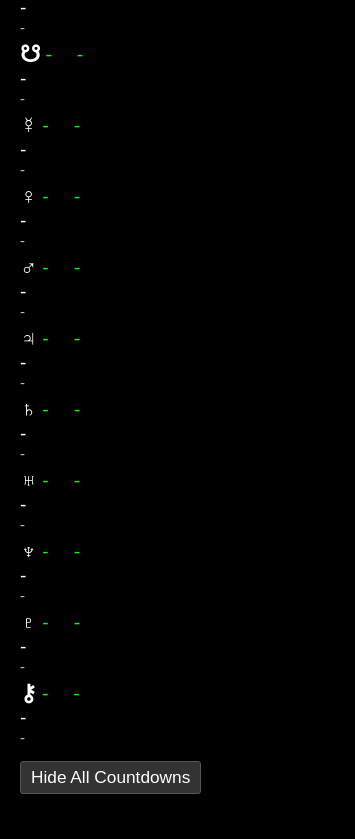
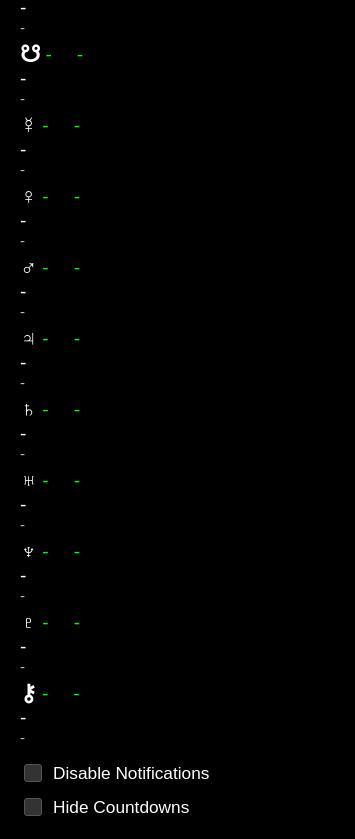
Before and after one commit to tutucea/celestial-forecast, an Electron app: page index.html in a window 355 px wide. Shown: the part 300-1139 px from the top of the page. Before the commit the page ends 1114 px from the top, so only its background shows below. Drawn offline with Linux system fonts and the light colour scheme; no server answers.

Commit message:
Update index.html
toggle added

```diff
--- a/index.html
+++ b/index.html
@@ -43,7 +43,7 @@
     }
     .percentage {
         margin-left: 5px;
-        /* Color is now set dynamically by JavaScript */
+        /* Color is set dynamically by JavaScript */
     }
     .clickable-countdown {
         cursor: pointer;
@@ -83,25 +83,54 @@
     .hidden-percentage {
         display: none; /* Hide the percentage */
     }
-    #toggle-countdown-btn {
-        margin-top: 10px;
-        padding: 5px 10px;
-        font-size: 0.9em;
+    .toggle-container {
+        display: flex;
+        flex-direction: column; /* Stack vertically */
+        gap: 10px; /* Space between checkboxes */
+        margin-top: 15px;
+    }
+    .toggle-option {
+        display: flex;
+        align-items: center;
+        gap: 8px; /* Space between checkbox and label */
+    }
+    input[type="checkbox"] {
+        appearance: none; /* Remove default checkbox style */
+        width: 18px;
+        height: 18px;
         background-color: #333;
-        color: white;
         border: 1px solid #555;
         border-radius: 3px;
         cursor: pointer;
+        position: relative;
+        transition: background-color 0.3s;
     }
-    #toggle-countdown-btn:hover {
+    input[type="checkbox"]:checked {
+        background-color: #00ff00; /* Green when checked */
+    }
+    input[type="checkbox"]:checked::after {
+        content: '✔'; /* Checkmark symbol */
+        color: black;
+        font-size: 14px;
+        position: absolute;
+        top: 50%;
+        left: 50%;
+        transform: translate(-50%, -50%);
+    }
+    input[type="checkbox"]:hover {
         background-color: #555;
+    }
+    label {
+        font-size: 0.9em;
+        color: white;
+        cursor: pointer;
     }
     </style>
 </head>
 <body>
     <div id="datetime">-</div>
 
-    <!-- All your planet sections remain the same -->
+    <!-- All planet sections remain unchanged -->
     <div id="moon" class="planet-section">
         <div class="countdown">
             <h2 class="planet-title">☽</h2>
@@ -298,7 +327,16 @@
         </div>
     </div>
 
-    <button id="toggle-countdown-btn">Hide All Countdowns</button>
+    <div class="toggle-container">
+        <div class="toggle-option">
+            <input type="checkbox" id="toggle-notifications-btn">
+            <label for="toggle-notifications-btn">Disable Notifications</label>
+        </div>
+        <div class="toggle-option">
+            <input type="checkbox" id="toggle-countdown-btn">
+            <label for="toggle-countdown-btn">Hide Countdowns</label>
+        </div>
+    </div>
     <script src="renderer1.js"></script>
 </body>
 </html>
```
